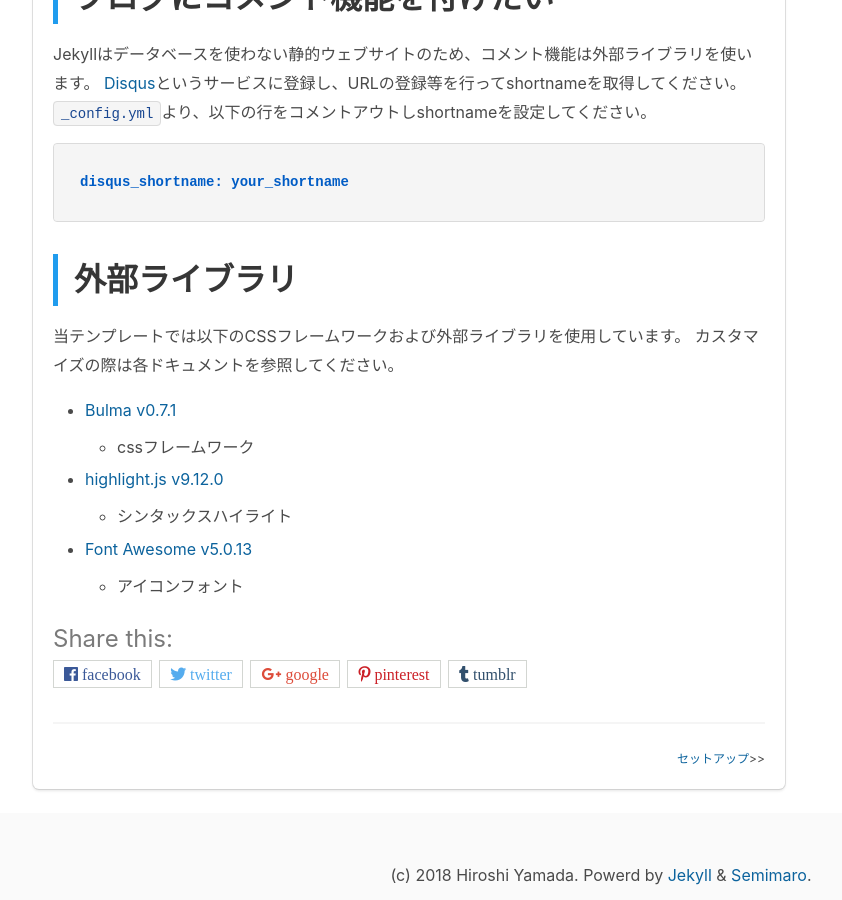
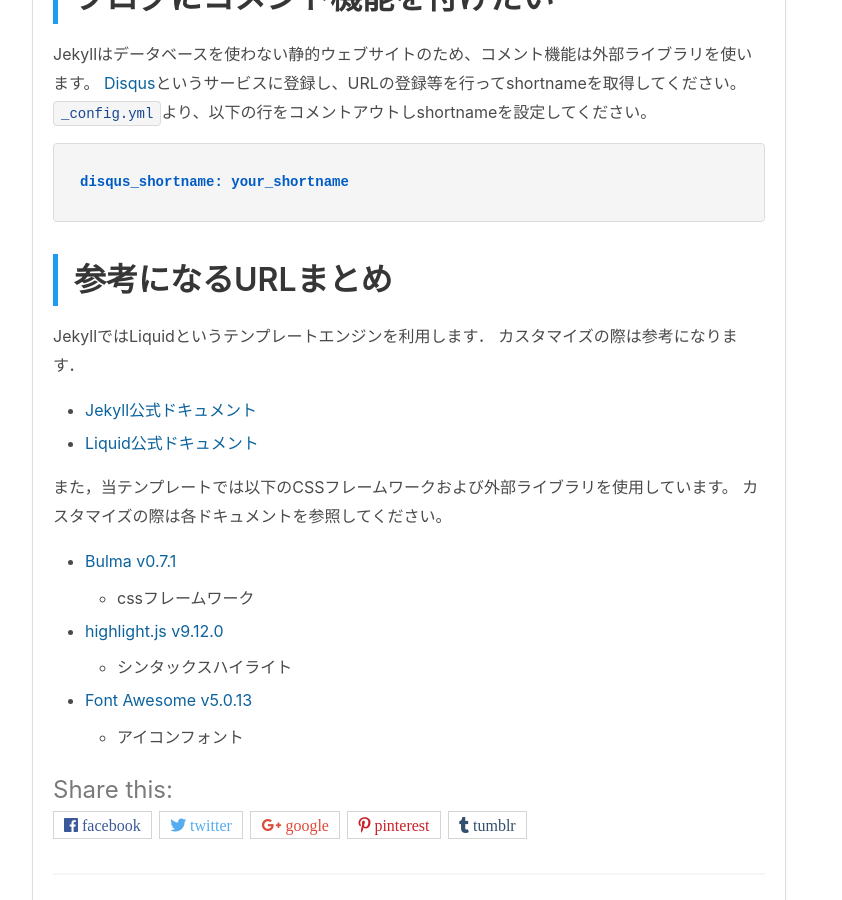
Before and after one commit to simics-ja/semimaro, a Jekyll site: the page built from _posts/2018-06-04-カスタマイズ.md, in a window 1280 px wide and 900 px high, scrolled down 2898 px. Shown: the whole window, without its empty margins (39-881 px from the left). Built offline with Jekyll 4.4.1, drawn with Linux system fonts in a browser that asks for light colours; nearby versions of some CDN libraries; some of the changed text lies outside the part shown.

````diff
--- a/_posts/2018-06-04-カスタマイズ.md
+++ b/_posts/2018-06-04-カスタマイズ.md
@@ -110,8 +110,15 @@ disqus_shortname: your_shortname
 ```
 
 
-# 外部ライブラリ
-当テンプレートでは以下のCSSフレームワークおよび外部ライブラリを使用しています。
+# 参考になるURLまとめ
+JekyllではLiquidというテンプレートエンジンを利用します．
+カスタマイズの際は参考になります．
+
+* [Jekyll公式ドキュメント](https://jekyllrb-ja.github.io/docs/home/)
+* [Liquid公式ドキュメント](https://shopify.github.io/liquid/)
+
+
+また，当テンプレートでは以下のCSSフレームワークおよび外部ライブラリを使用しています。
 カスタマイズの際は各ドキュメントを参照してください。
 * [Bulma v0.7.1](https://bulma.io/)
   - cssフレームワーク
````
Also changed, not shown: other parts of _posts/2018-06-04-カスタマイズ.md (+1 -1 lines), _posts/2018-06-16-セットアップ.md (+8 -1 lines), README.md.
